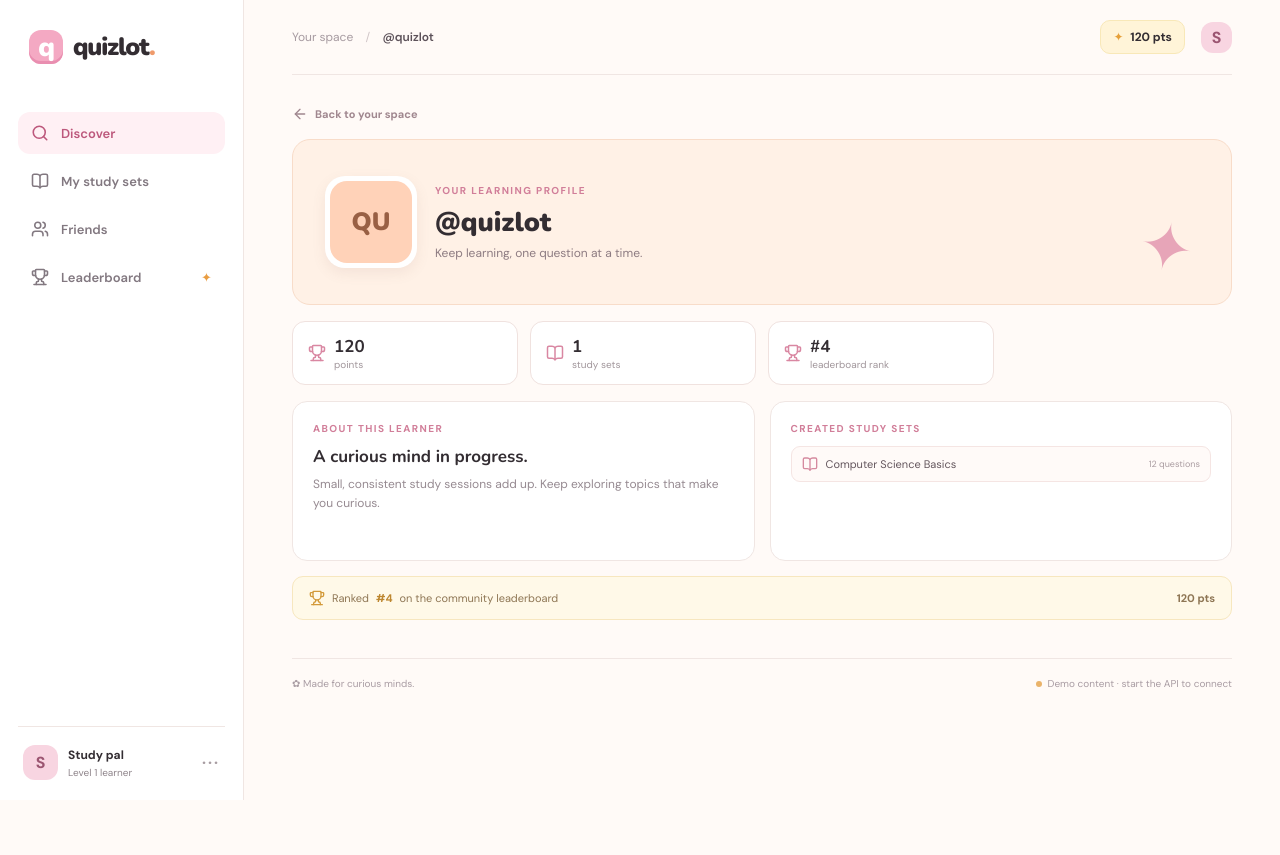
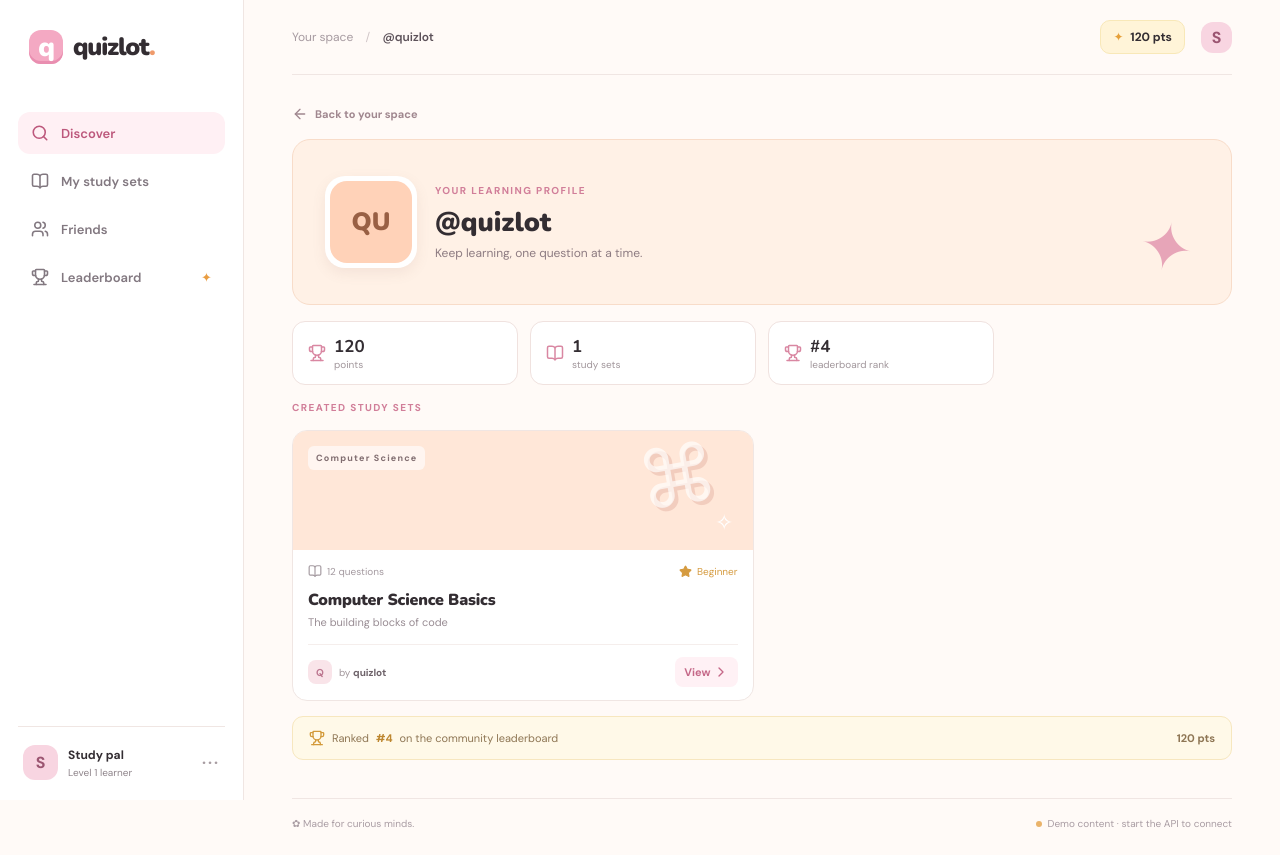
Before and after one commit to elsanorm17/quizlot, a React (Vite) app in the folder frontend/: page / in a window 1280 px wide. Both pictures are taken after a click on the button "Open your profile". Before the commit the page ends 800 px from the top, so only its background shows below. Built offline with nearby package versions, Linux system fonts and the light colour scheme; no server answers.

Commit message:
Add study set cards to profile pages

```diff
--- a/frontend/src/pages/ProfilePage.jsx
+++ b/frontend/src/pages/ProfilePage.jsx
@@ -1,4 +1,4 @@
-import { ArrowLeft, BookOpen, Check, Mail, Trophy, UserPlus, Users, X } from "lucide-react";
+import { ArrowLeft, BookOpen, Check, ChevronRight, Star, Trophy, UserPlus, Users, X } from "lucide-react";
 import { FriendAvatar } from "../components/PagePrimitives.jsx";
 
 const currentUser = "quizlot";
@@ -42,17 +42,33 @@ export default function ProfilePage({ username, friends, requests, leaderboard,
         {relationship === "none" && <><Users size={17} /><span>Not friends yet</span><button className="relationship-btn primary" onClick={() => onRequestFriend(username)}><UserPlus size={15} /> Request to be friends</button></>}
       </div>}
 
-      <div className="profile-columns">
-        <div className="profile-panel">
-          <div className="eyebrow">ABOUT THIS LEARNER</div>
-          <h3>{isCurrentUser ? "A curious mind in progress." : `Say hello to @${username}.`}</h3>
-          <p>{isCurrentUser ? "Small, consistent study sessions add up. Keep exploring topics that make you curious." : "Learning is better with a little company. See what they have been creating and cheering them on."}</p>
-          {friend?.email && <span className="profile-contact"><Mail size={14} /> {friend.email}</span>}
-        </div>
-        <div className="profile-panel">
-          <div className="eyebrow">CREATED STUDY SETS</div>
-          {createdSets.length ? createdSets.map((set) => <button className="profile-set" key={set.set_id}><BookOpen size={16} /><span>{set.title}</span><small>{set.question_count || 0} questions</small></button>) : <p className="profile-empty">No public study sets yet.</p>}
-        </div>
+      <div className="profile-sets">
+        <div className="eyebrow">{createdSets.length ? "CREATED STUDY SETS" : `${username.toUpperCase()} DOES NOT HAVE ANY SETS YET`}</div>
+        {createdSets.length ? (
+          <div className="set-grid">
+            {createdSets.map((set, index) => (
+              <article className="set-card" key={set.set_id}>
+                <div className={`set-art ${set.color || profileColors[index % profileColors.length]}`}>
+                  <span className="art-label">{set.tag || "STUDY SET"}</span>
+                  <div className="art-illustration">{index % 4 === 0 ? "⌘" : index % 4 === 1 ? "✿" : index % 4 === 2 ? "✦" : "∑"}</div>
+                  <span className="art-spark">✧</span>
+                </div>
+                <div className="set-info">
+                  <div className="set-meta">
+                    <span><BookOpen size={14} /> {set.question_count || 0} questions</span>
+                    <span className="set-difficulty"><Star size={13} fill="currentColor" /> Beginner</span>
+                  </div>
+                  <h3>{set.title}</h3>
+                  <p>{set.description || "A study set ready for you to explore."}</p>
+                  <div className="set-footer">
+                    <button className="creator profile-creator" onClick={() => onOpenProfile(set.owner || username)}><span className="creator-avatar">{(set.owner || username).charAt(0).toUpperCase()}</span><span>by <b>{set.owner || username}</b></span></button>
+                    <button className="start-btn" onClick={() => onOpenProfile(set.owner || username)}>View <ChevronRight size={16} /></button>
+                  </div>
+                </div>
+              </article>
+            ))}
+          </div>
+        ) : null}
       </div>
 
       {standing >= 0 && <button className="profile-rank" onClick={() => onOpenProfile(username)}><Trophy size={16} /> Ranked <strong>#{standing + 1}</strong> on the community leaderboard <span>{points} pts</span></button>}
--- a/frontend/src/styles.css
+++ b/frontend/src/styles.css
@@ -1093,6 +1093,7 @@ button {
 .profile-stats svg { grid-row: span 2; color: #d987a2; }
 .profile-stats strong { font-family: "Nunito", sans-serif; font-size: 17px; }
 .profile-stats span { color: #a1969b; font-size: 10px; }
+.profile-sets .set-grid { margin-top: 16px; }
 .relationship-stat.relationship-friend svg { color: #65a875; }
 .relationship-stat.relationship-incoming svg { color: #d39a3a; }
 .relationship-stat.relationship-outgoing svg { color: #c9859e; }
@@ -1175,6 +1176,16 @@ button {
 .profile-set span { overflow: hidden; font-size: 11px; text-overflow: ellipsis; white-space: nowrap; }
 .profile-set small { color: #aa9ca1; font-size: 9px; }
 .profile-empty { padding-top: 14px; }
+.profile-empty-sets {
+  display: grid;
+  place-items: center;
+  min-height: 300px;
+  margin: 16px 0 0;
+  padding: 24px;
+  color: #d987a2;
+  font-size: 13px;
+  text-align: center;
+}
 .profile-rank {
   display: flex;
   align-items: center;
```
